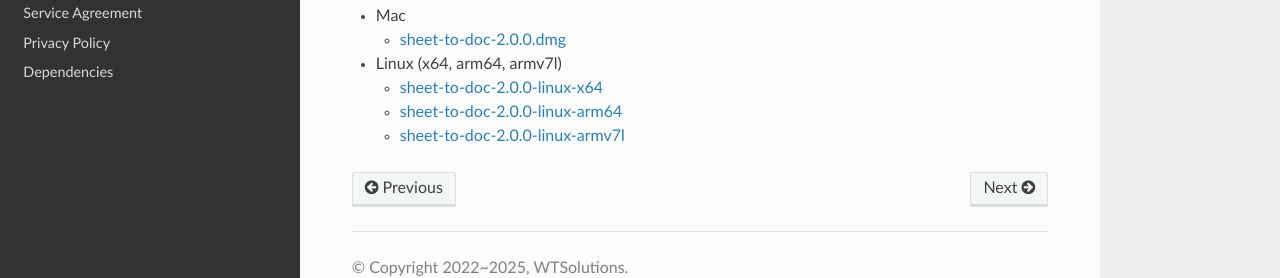
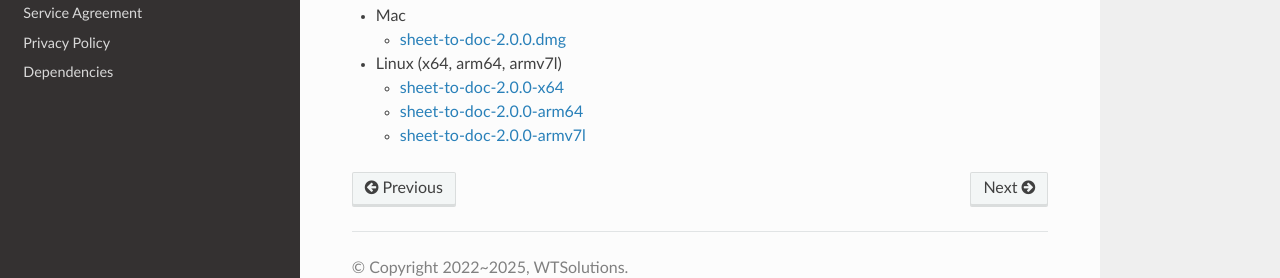
Before and after one commit to he-yang/sheet-to-doc, a Sphinx documentation site: the page built from source/Download.md, in a window 1280 px wide. Shown: the part 348-626 px from the top of the page. Built offline with Sphinx 7.4.7 and the Read the Docs theme 3.1.0, drawn with Linux system fonts in a browser that asks for light colours.

Commit message:
update download links for linux

```diff
--- a/source/Download.md
+++ b/source/Download.md
@@ -25,6 +25,6 @@
   - [sheet-to-doc-2.0.0.dmg](https://r2.wtsolutions.cn/sheet-to-doc-releases/Sheet-to-Doc-2.0.0.dmg)
 
 - Linux (x64, arm64, armv7l)
-  - [sheet-to-doc-2.0.0-linux-x64](https://r2.wtsolutions.cn/sheet-to-doc-releases/Sheet-to-Doc-2.0.0-linux-x64.AppImage)
-  - [sheet-to-doc-2.0.0-linux-arm64](https://r2.wtsolutions.cn/sheet-to-doc-releases/Sheet-to-Doc-2.0.0-linux-arm64.AppImage)
-  - [sheet-to-doc-2.0.0-linux-armv7l](https://r2.wtsolutions.cn/sheet-to-doc-releases/Sheet-to-Doc-2.0.0-linux-armv7l.AppImage)
+  - [sheet-to-doc-2.0.0-x64](https://r2.wtsolutions.cn/sheet-to-doc-releases/Sheet-to-Doc-2.0.0.AppImage)
+  - [sheet-to-doc-2.0.0-arm64](https://r2.wtsolutions.cn/sheet-to-doc-releases/Sheet-to-Doc-2.0.0-arm64.AppImage)
+  - [sheet-to-doc-2.0.0-armv7l](https://r2.wtsolutions.cn/sheet-to-doc-releases/Sheet-to-Doc-2.0.0-armv7l.AppImage)
```
